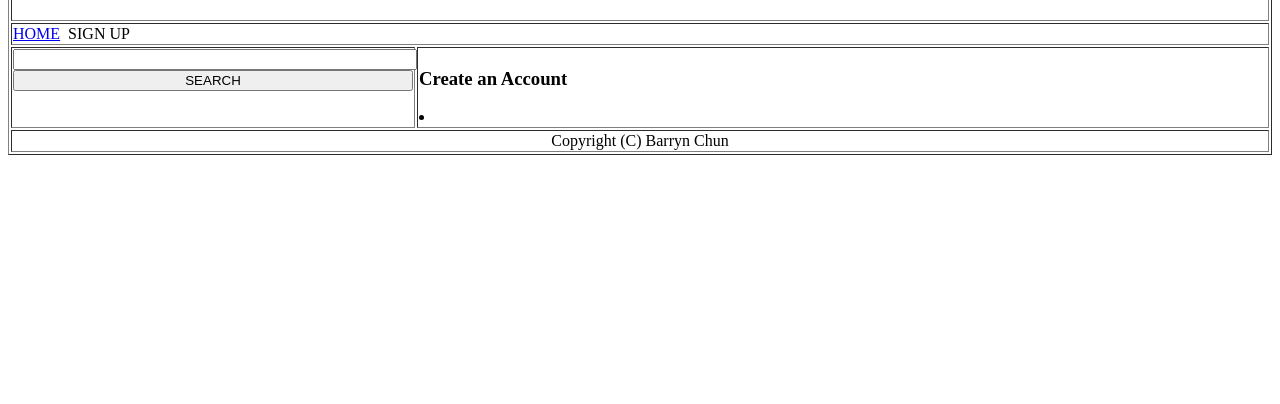
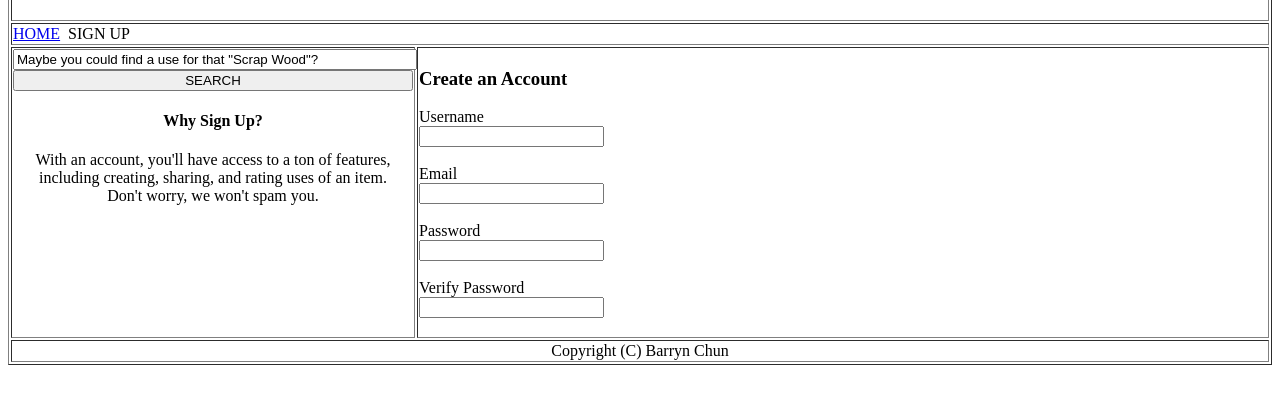
Before and after one commit to barryntklc/ics415f15, a plain HTML site: page A/a04/signup.html in a window 1280 px wide. Shown: the part 74-478 px from the top of the page. Drawn offline with Linux system fonts and the light colour scheme.

Commit message:
update 03

```diff
--- a/A/a04/signup.html
+++ b/A/a04/signup.html
@@ -5,37 +5,52 @@
     <title>UsesFor - Sign Up</title>
 </head>
 <body>
-<table border = "1" width = "100%" height = "">
+<table border="1" width="100%" height="">
     <tr>
-        <td colspan = "2"><center><h1>Uses For</h1></center></td>
+        <td colspan="2">
+            <center><h1>Uses For</h1></center>
+        </td>
     </tr>
     <tr>
-        <td colspan = "2">
-            <a href = "home.html">HOME</a>&nbsp;
+        <td colspan="2">
+            <a href="home.html">HOME</a>&nbsp;
             SIGN UP
         </td>
     </tr>
     <tr>
-        <td width = "400px" valign="top">
+        <td width="400px" valign="top">
             <form>
-                <input type="text" style="width: 99%">
+                <input type="text"  value="Maybe you could find a use for that &quot;Scrap Wood&quot;?" style="width: 99%">
                 <br>
                 <input type="submit" value="SEARCH" width="100%" style="width: 100%">
             </form>
+            <center>
+                <h4>Why Sign Up?</h4>
+                With an account, you'll have access to a ton of features, including creating, sharing,
+                and rating uses of an item.
+                <br>Don't worry, we won't spam you.
+            </center>
         </td>
         <td valign="top">
             <h3>Create an Account</h3>
 
-            <list>
-                <li>
-
-                </li>
-            </list>
+            <form>
+                Username<br>
+                <input type="text"><br><br>
+                Email<br>
+                <input type="text"><br><br>
+                Password<br>
+                <input type="text"><br><br>
+                Verify Password<br>
+                <input type="text"><br><br>
+            </form>
 
         </td>
     </tr>
     <tr>
-        <td colspan = "2"><center>Copyright (C) Barryn Chun</center></td>
+        <td colspan="2">
+            <center>Copyright (C) Barryn Chun</center>
+        </td>
     </tr>
 </table>
 </body>
```
Also changed, not shown: A/a04/home.html (+1 -1 lines).
